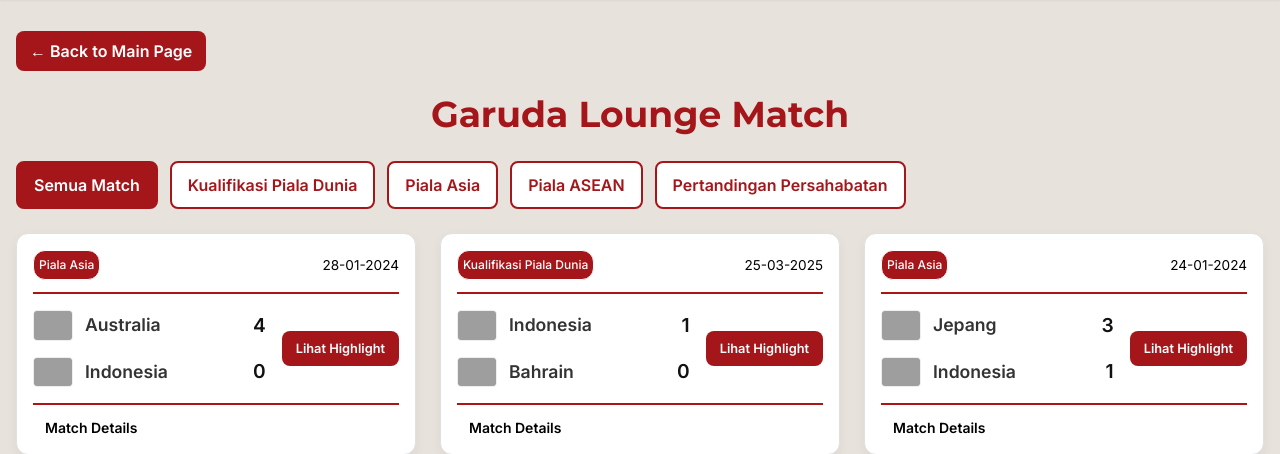
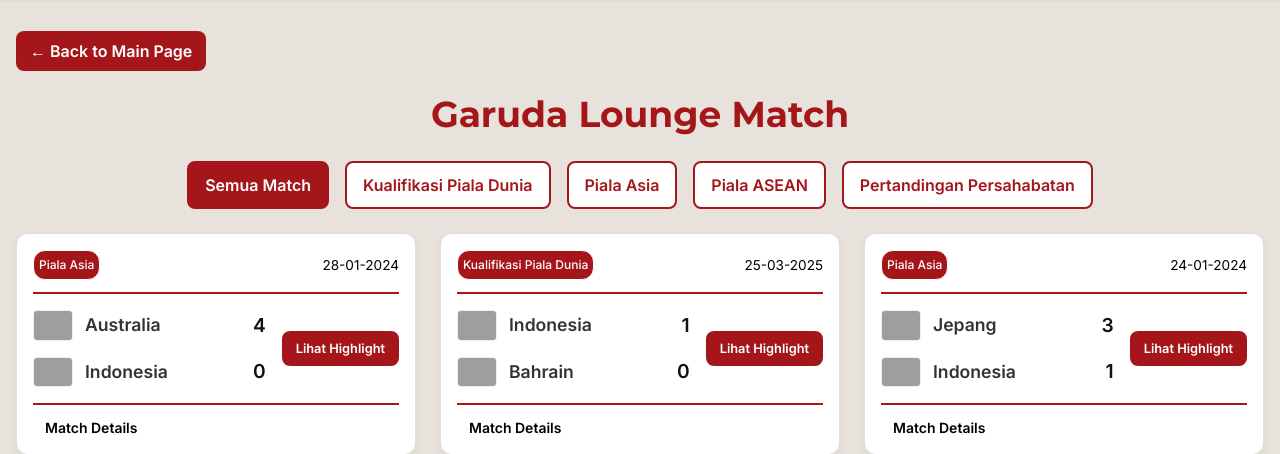
Before and after one commit to pbp-kelompok-d08/Garuda-Lounge, a Django app: page /match/ in a window 1280 px wide. Shown: the part 65-519 px from the top of the page. Run offline with Django 5.2, Linux system fonts and the light colour scheme; data comes from the database, SQL or seed files in the repository; some libraries are stand-ins or nearby versions; grey boxes are pictures that could not be loaded.

Commit message:
justify-center tombol tambah match dan tombol tombol filter di match.html

```diff
--- a/match/templates/match.html
+++ b/match/templates/match.html
@@ -30,7 +30,7 @@
         <span>Garuda </span> <span>Lounge </span> <span>Match</span>
     </h1>
 
-    <div class="mb-6 flex flex-wrap justify-start items-center gap-4">
+    <div class="mb-6 flex flex-wrap justify-center items-center gap-4">
 
       {% if user.is_superuser %}
         <div>
@@ -52,7 +52,7 @@
       {% endif %}
 
 
-      <div class="flex flex-wrap justify-center gap-3">
+      <!-- <div class="flex flex-wrap justify-center gap-3"> -->
             <button type="button" class="filter-button active" data-filter="all" onclick="filterMatches('all')">
                 Semua Match
             </button>
@@ -67,9 +67,9 @@
             <button type="button" class="filter-button" data-filter="pertandingan persahabatan" onclick="filterMatches('pertandingan persahabatan')">
                 Pertandingan Persahabatan
             </button>
-        </div>
+      <!-- </div> -->
 
-      </div>
+    </div>
 
     <div id="loading" class="bg-white rounded-lg border border-gray-200 p-12 text-center hidden">
       <svg class="animate-spin h-8 w-8 text-red-600 inline-block" xmlns="http://www.w3.org/2000/svg" fill="none" viewBox="0 0 24 24">
--- a/match/templates/modal_edit_match.html
+++ b/match/templates/modal_edit_match.html
@@ -66,12 +66,9 @@
     // Simpan ID di hidden input
     document.getElementById('edit_match_id').value = matchId;
 
-    // 1. Ambil HTML form yang sudah di-render untuk match ini
-    // (Anda harus membuat URL 'match:get_edit_form_html' ini)
     const response = await fetch(`/match/${matchId}/get-form-html/`);
     const data = await response.json();
 
-    // 2. Suntikkan HTML form ke dalam modal
     loadingSpinner.style.display = 'none';
     formContent.innerHTML = data.html;
   }
@@ -90,7 +87,6 @@
     const matchId = document.getElementById('edit_match_id').value;
     const form = document.querySelector('#editMatchForm');
 
-    // (Anda harus membuat URL 'match:edit_match_ajax' ini)
     const res = await fetch(`/match/${matchId}/edit-ajax/`, {
       method: "POST",
       body: new FormData(form),
```
